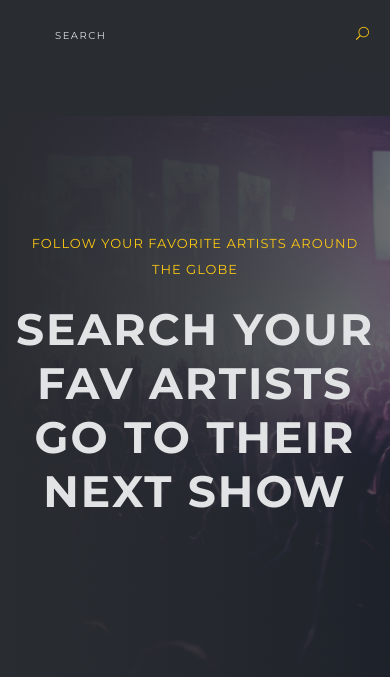
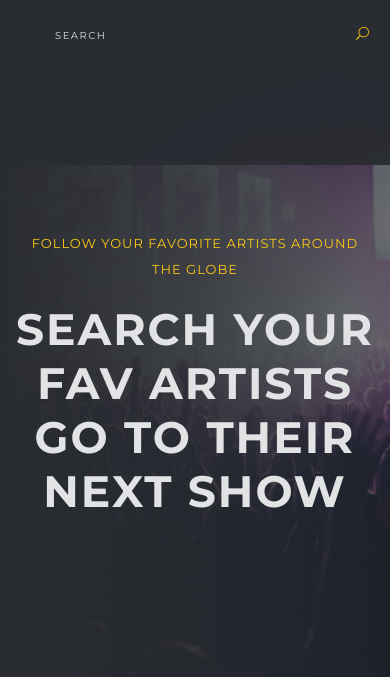
Before and after one commit to AngelGris/vanhackaton4, a PHP site: page / in a window 390 px wide. Shown: the top 677 px of the page. Run offline with PHP 8.4, Linux system fonts and the light colour scheme; some libraries are stand-ins or nearby versions.

Commit message:
Responsiveness for search history

```diff
--- a/css/styles.css
+++ b/css/styles.css
@@ -1,6 +1,11 @@
 .header-wrapper {
     position: fixed;
     width: 100%;
+}
+
+#previous-searches {
+    height: 50px;
+    overflow: hidden;
 }
 
 .history {
--- a/index.php
+++ b/index.php
@@ -107,7 +107,7 @@ if (!empty($artist)) {
  * If have previous searches, show history
  */
 if (!empty($_SESSION['history'])) {
-    foreach (array_slice($_SESSION['history'], (empty($artist) ? 1 : 0), (empty($artist) ? 6 : count($_SESSION['history']) - 1), true) as $key => $history) {
+    foreach (array_reverse(array_slice($_SESSION['history'], (empty($artist) ? 1 : 0), (empty($artist) ? 6 : count($_SESSION['history']) - 1), true), true) as $key => $history) {
 ?>
                                 <div class="history">
                                     <a href="./?id=<?php echo($key); ?>"><img src="<?php echo($history->thumb_url); ?>" data-toggle="tooltip" title="<?php echo($history->name); ?>"></a>
```
